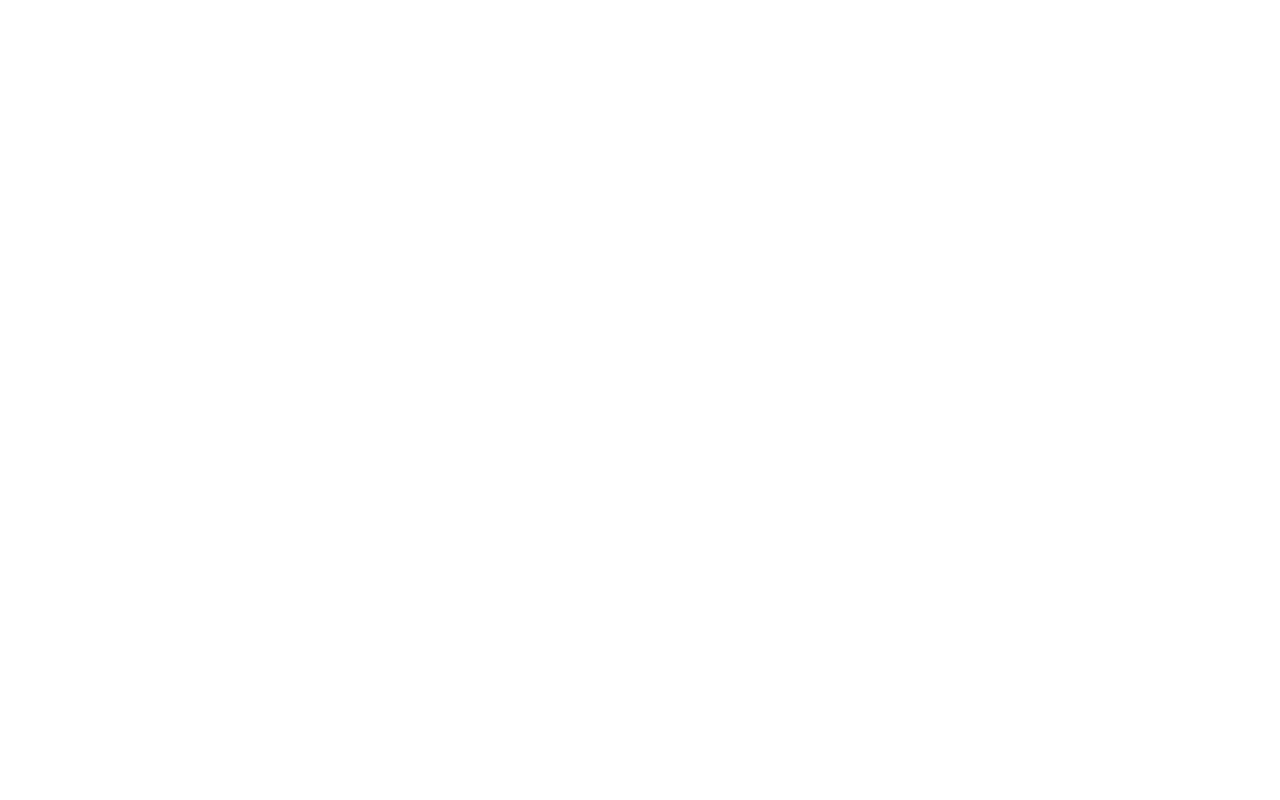
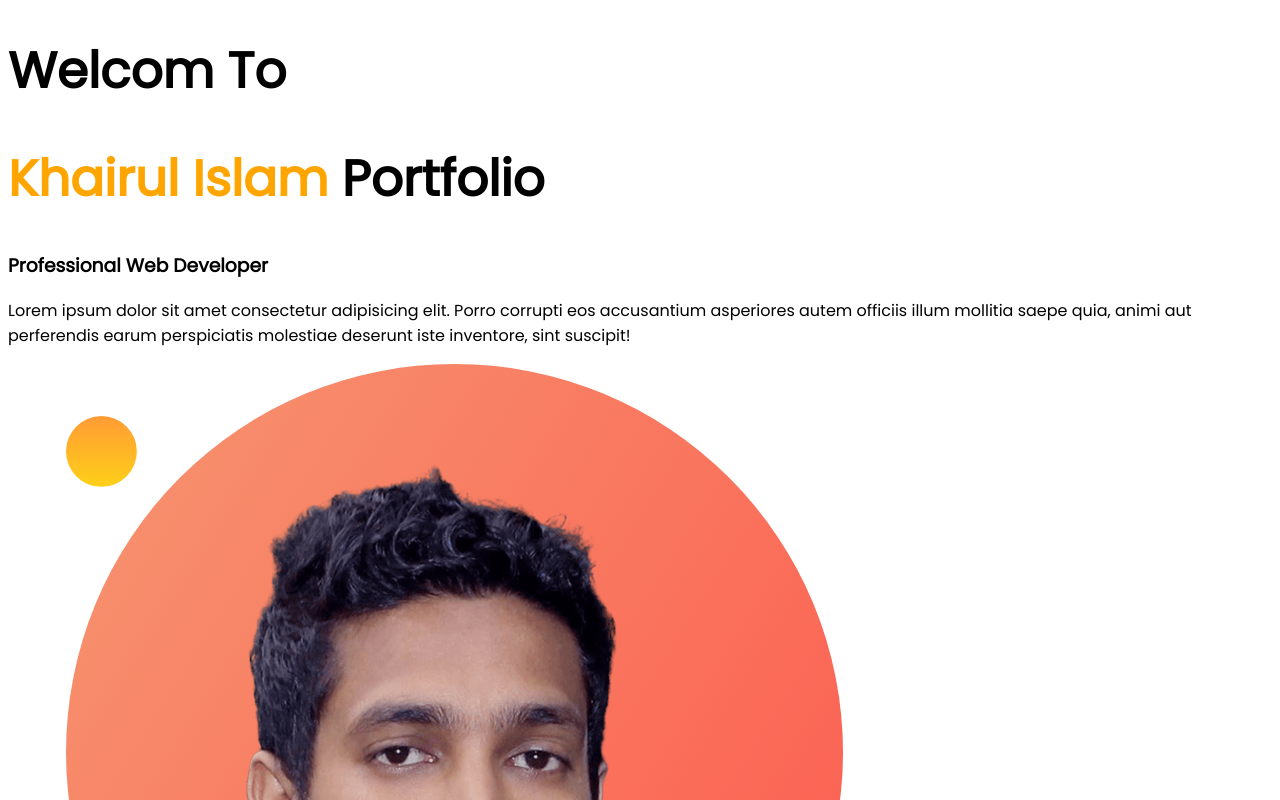
Before and after one commit to prokhairul/portfolio, a plain HTML site: page index.html in a window 1280 px wide. Shown: the top 800 px of the page. Drawn offline with Linux system fonts and the light colour scheme.

Commit message:
half update

```diff
--- a/index.html
+++ b/index.html
@@ -14,7 +14,11 @@
 </head>
 <body>
 
-
+    <h1>Welcom To </h1>
+    <h1><span class="title-color">Khairul Islam</span> Portfolio </h1>
+    <h3>Professional Web Developer</h3>
+    <p>Lorem ipsum dolor sit amet consectetur adipisicing elit. Porro corrupti eos accusantium asperiores autem officiis illum mollitia saepe quia, animi aut perferendis earum perspiciatis molestiae deserunt iste inventore, sint suscipit!</p>
+    <img src="img/khairul.png" alt="Md. Khairul Islam">
 
 
 
--- a/style.css
+++ b/style.css
@@ -1,4 +1,12 @@
 body{
 
-    font-family: font-family: 'Poppins', sans-serif;
+    font-family: 'Poppins', sans-serif;
 }
+
+h1{
+    font-size: 50px;
+}
+
+.title-color{
+    color: orange;
+}
```
